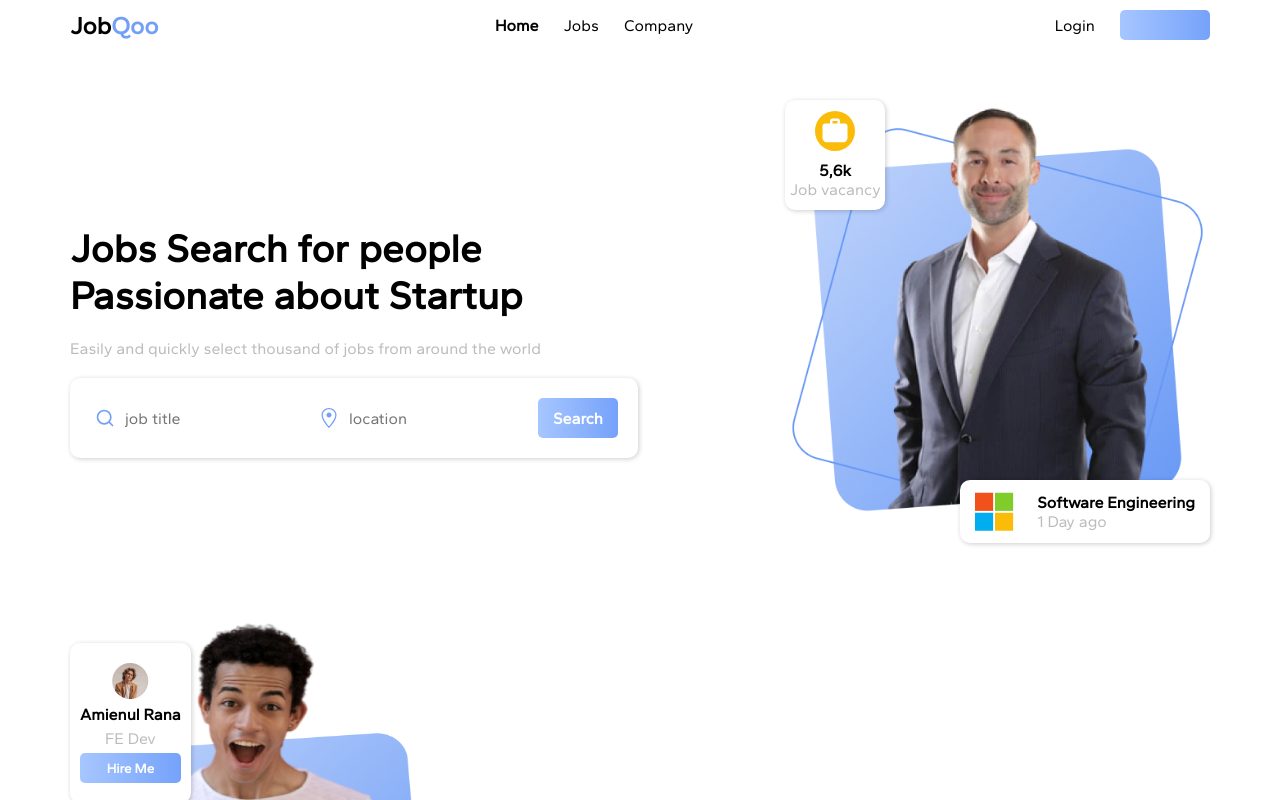
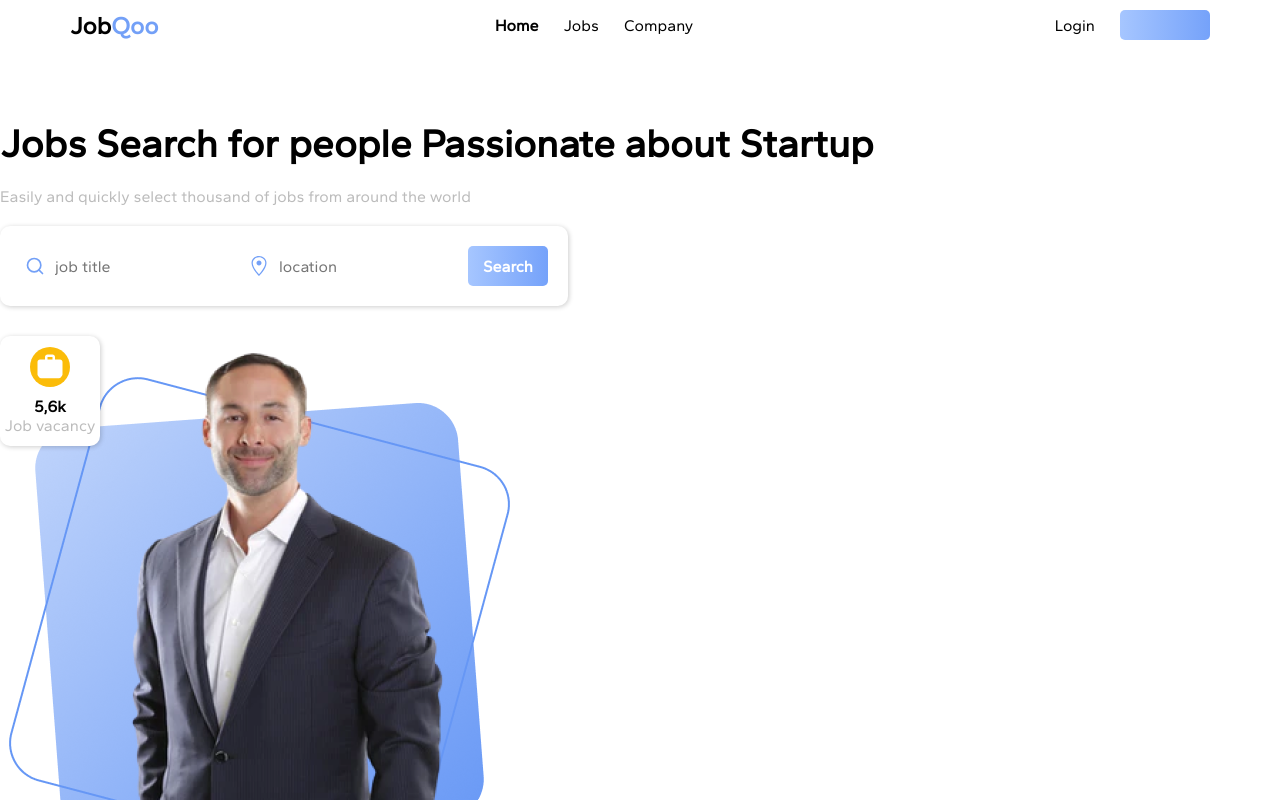
Before and after one commit to AmienulRana/joobqo, a Next.js app: page / in a window 1280 px wide. Shown: the top 800 px of the page. Built offline with nearby package versions, Linux system fonts and the light colour scheme.

Commit message:
memperbaiki warning ketika proses build

```diff
--- a/components/element/modal/modal.js
+++ b/components/element/modal/modal.js
@@ -28,13 +28,13 @@ export default function Modal({ showModal, setShowModal }){
                         <h2>Hire Me!</h2>
                         <div className={styles.img}></div>
                         <div className={styles.social_media_profile}>
-                            <a href="https://wa.me/085260298204" target="_blank">
+                            <a href="https://wa.me/085260298204" target="_blank" rel="noreferrer">
                                 <BsWhatsapp />
                             </a>
-                            <a href="https://www.linkedin.com/in/amienul-rana-704681218/">
+                            <a href="https://www.linkedin.com/in/amienul-rana-704681218/" rel="noreferrer">
                                 <BsLinkedin />
                             </a>
-                            <a href="https://github.com/AmienulRana" target="_blank">
+                            <a href="https://github.com/AmienulRana" target="_blank" rel="noreferrer">
                                 <BsGithub />
                             </a>
                         </div>
--- a/components/organism/home/bannerImg.js
+++ b/components/organism/home/bannerImg.js
@@ -7,14 +7,14 @@ import styles from './styles/bannerImg.module.scss';
 export default function BannerImg() {
   return (
     <section className={styles.bannerImg}>
-      <Image src={bannerImg} />
+      <Image src={bannerImg} alt="image banner" />
       <div className={styles.jobVacancy}>
         <MdWork />
         <h4>5,6k</h4>
         <p>Job vacancy</p>
       </div>
       <div className={styles.jobHiring}>
-        <Image src={MsLogo} />
+        <Image src={MsLogo} alt="microsoft logo" />
         <div>
           <h4>Software Engineering</h4>
           <p>1 Day ago</p>
--- a/pages/index.js
+++ b/pages/index.js
@@ -15,15 +15,15 @@ export default function Home() {
   const [showModal, setShowModal] = useState(false);
   return (
       <Layout title="Home">
-        <section className={styles.home}>
-          <section className={styles.wrapperBanner}>
+        <section className="py-5 px-16">
+          <section className="flex items-center">
             <Tagline styles={styles} />
             <BannerImg styles={styles} />
           </section>
           <section className={styles.tutorial}>
             <div className='relative'>
               <section className={styles.profile}>
-                <Image src={profile} />
+                <Image src={profile} alt="my profile"/>
                 <h4>Amienul Rana</h4>
                 <p>FE Dev</p>
                 <Button onClick={() => setShowModal(true)} width="100%" background="gradient">
@@ -31,7 +31,7 @@ export default function Home() {
                 </Button>
               </section>
               <Modal showModal={showModal} setShowModal={setShowModal} />
-              <Image src={ImgSuccess} width={360} height={430} />
+              <Image src={ImgSuccess} width={360} height={430} alt="profile work success"/>
             </div>
           </section>
         </section>
```
